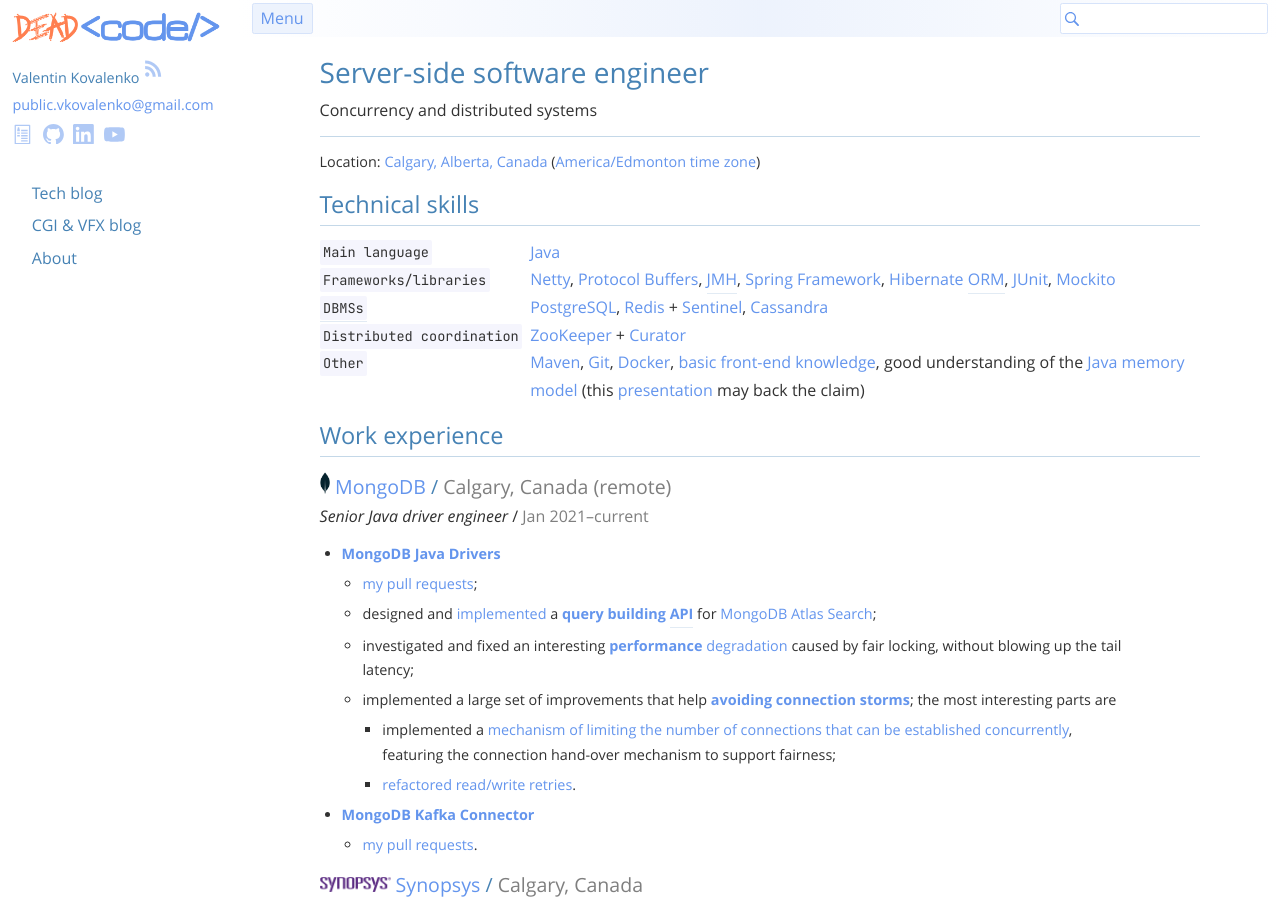
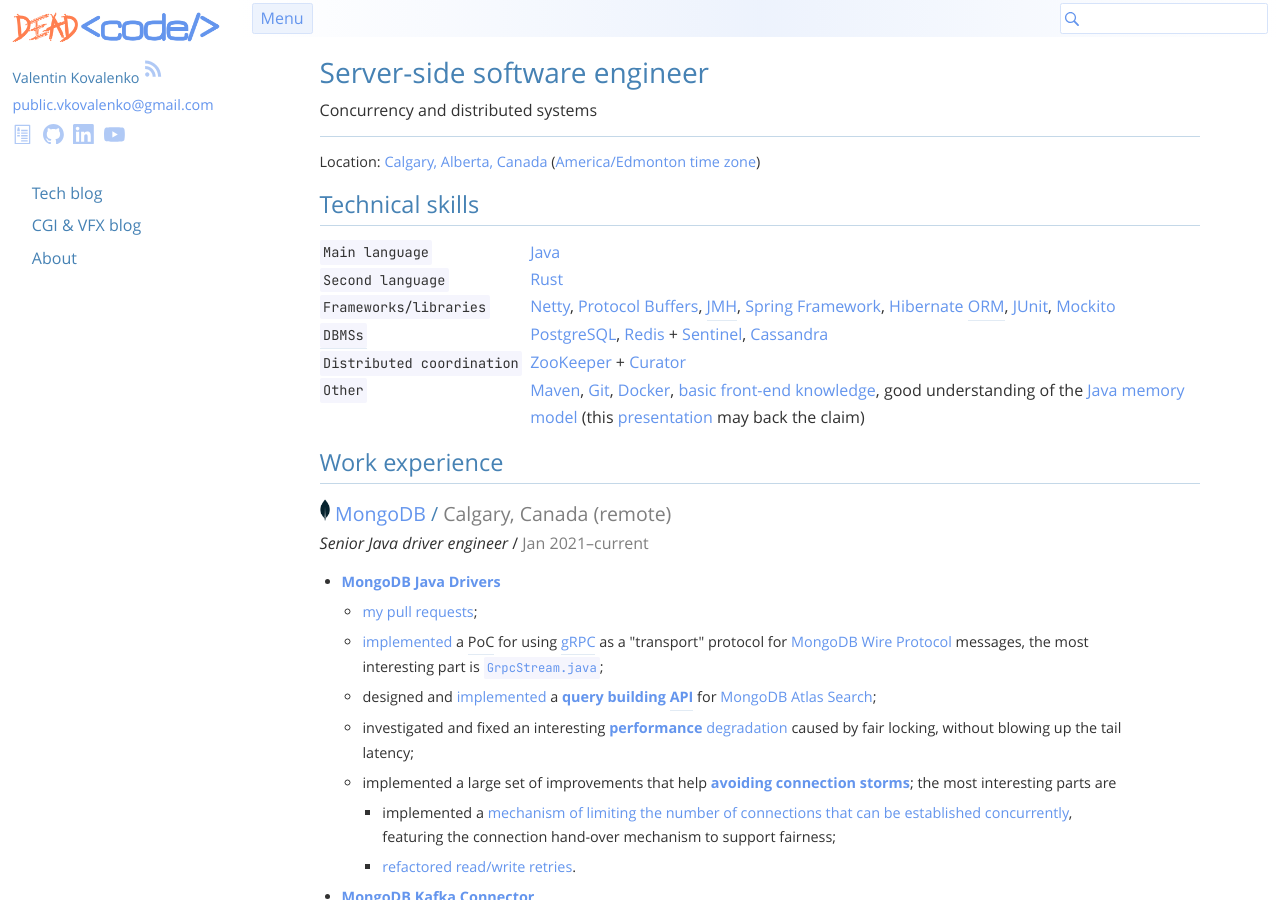
Before and after one commit to stIncMale/stincmale.github.io, a Jekyll site: the page built from resume.md, in a window 1280 px wide and 900 px high. Built offline with Jekyll 4.4.1, drawn with Linux system fonts in a browser that asks for light colours; some of the changed text lies outside the part shown.

Commit message:
Update `resume.md`
Mention the gRPC PoC and the MongoDB Rust driver.

```diff
--- a/_includes/common-links-abbreviations.md
+++ b/_includes/common-links-abbreviations.md
@@ -14,6 +14,7 @@
 [OpenJDK JDK]: <https://openjdk.org/projects/jdk/>
 [Oracle JDK]: <https://www.oracle.com/java/technologies/downloads/>
 [Junit 5]: <https://junit.org/junit5/>
+[Rust]: <https://www.rust-lang.org/>
 [PostgreSQL]: <https://www.postgresql.org/>
 [Cassandra]: <https://cassandra.apache.org/>
 [MongoDB]: <https://www.mongodb.com/docs/manual/>
@@ -34,6 +35,10 @@
 [concurrently]: <{% post_url 2020-05-17-parallelism-vs-concurrency %}#concurrency>
 [authentication]: <{% post_url 2013-12-31-identification-vs-authentication-vs-authorization %}#authentication>
 [MongoDB Java Drivers]: <https://www.mongodb.com/docs/drivers/java-drivers/>
+[MongoDB Kafka Connector]: <https://www.mongodb.com/docs/kafka-connector/current/>
+[MongoDB Rust Driver]: <https://www.mongodb.com/docs/drivers/rust/current/>
+[MongoDB Wire Protocol]: <https://www.mongodb.com/docs/manual/reference/mongodb-wire-protocol/>
+[gRPC]: <https://grpc.io/>
 
 *[iff]:
 {:data-title="if and only if"}
@@ -195,3 +200,7 @@
 {:data-title="Amazon Web Services"}
 *[OSI]:
 {:data-title="Open Systems Interconnection"}
+*[gRPC]:
+{:data-title="gRPC Remote Procedure Calls"}
+*[PoC]:
+{:data-title="Proof of Concept"}
--- a/resume.md
+++ b/resume.md
@@ -45,7 +45,11 @@ Concurrency and distributed systems
   <tbody>
     <tr class="resume-table-no-background">
       <td><code>Main&nbsp;language</code></td>
-      <td><a href="https://dev.java/">Java</a></td>
+      <td><span markdown="1">[Java]</span></td>
+    </tr>
+    <tr class="resume-table-no-background">
+      <td><code>Second&nbsp;language</code></td>
+      <td><span markdown="1">[Rust]</span></td>
     </tr>
     <tr class="resume-table-no-background">
       <td><code>Frameworks/libraries</code></td>
@@ -104,7 +108,28 @@ Concurrency and distributed systems
 _Senior Java driver engineer_ / <span class="resume-insignificant">Jan 2021&ndash;current</span>
 <div class="resume-experience" markdown="1">
 * **[MongoDB Java Drivers]**
-  * [my pull requests](https://github.com/pulls?q=is%3Apr+author%3AstIncMale+repo%3Amongodb%2Fmongo-java-driver);
+  * [my pull requests](https://github.com/mongodb/mongo-java-driver/pulls?page=1&q=is%3Apr+author%3AstIncMale);
+  * [implemented](https://github.com/mongodb/mongo-java-driver/pull/1154)
+    a PoC for using [gRPC] as a "transport" protocol for [MongoDB Wire Protocol] messages,
+    the most interesting part is
+    [`GrpcStream.java`](https://github.com/mongodb/mongo-java-driver/blob/d8a29e56b7fdff06a2d4222cc8e74903da8cf365/driver-core/src/main/com/mongodb/internal/connection/grpc/GrpcStream.java);
+    {% comment %}
+      We wanted to have multiplexing of requests, and HTTP/2, HTTP/3, QUIC all have it.
+      With multiplexing,
+      - it is easier to size connection pools, as only a few connections are needed,
+        and there will hardly be unused pooled connections;
+      - fewer connections means fewer TLS and MongoDB handshakes, i.e., faster startup time.
+
+      We also wanted integrability with the HTTP infrastructure,
+      as HTTP access is important for FaaS use-cases.
+
+      gRPC had implementation over HTTP/2, and may have one over HTTP/3 in the future.
+      It seems better to use gRPC rather than HTTP directly:
+      - we may decide to use gRPC features that we do not currently use;
+      - despite HTTP/3 not being awailable, once it is supported, we'll trivially switch to it,
+        and have the head-of-line blocking problem solved completely,
+        while using only a single connection.
+    {% endcomment %}
   * designed and
     [implemented](https://github.com/mongodb/mongo-java-driver/commit/1812865f234b2d9c9ab27ea760959ded152d51ac)
     a **[query building API](https://mongodb.github.io/mongo-java-driver/4.7/apidocs/mongodb-driver-core/com/mongodb/client/model/search/package-summary.html)**
@@ -123,8 +148,10 @@ _Senior Java driver engineer_ / <span class="resume-insignificant">Jan 2021&ndas
       [mechanism of limiting the number of connections that can be established concurrently](https://github.com/mongodb/mongo-java-driver/blob/8c68972b6b5278bc42b702b6837236b2c6fedbc2/driver-core/src/main/com/mongodb/internal/connection/DefaultConnectionPool.java#L830-L1118),
       featuring the connection hand-over mechanism to support fairness;
     * [refactored read/write retries](https://github.com/mongodb/mongo-java-driver/pull/782).
-* **[MongoDB Kafka Connector](https://www.mongodb.com/docs/kafka-connector/)**
-  * [my pull requests](https://github.com/pulls?q=is%3Apr+author%3AstIncMale+repo%3Amongodb%2Fmongo-kafka).
+* **[MongoDB Kafka Connector]**
+  * [my pull requests](https://github.com/mongodb/mongo-kafka/pulls?page=1&q=is%3Apr+author%3AstIncMale).
+* **[MongoDB Rust Driver]**
+  * [my pull requests](https://github.com/mongodb/mongo-rust-driver/pulls?page=1&q=is%3Apr+author%3AstIncMale).
 </div>
 
 <h6 class="resume-h">
```
Also changed, not shown: _posts/2019-02-16-directory.md (+2 -2 lines).
